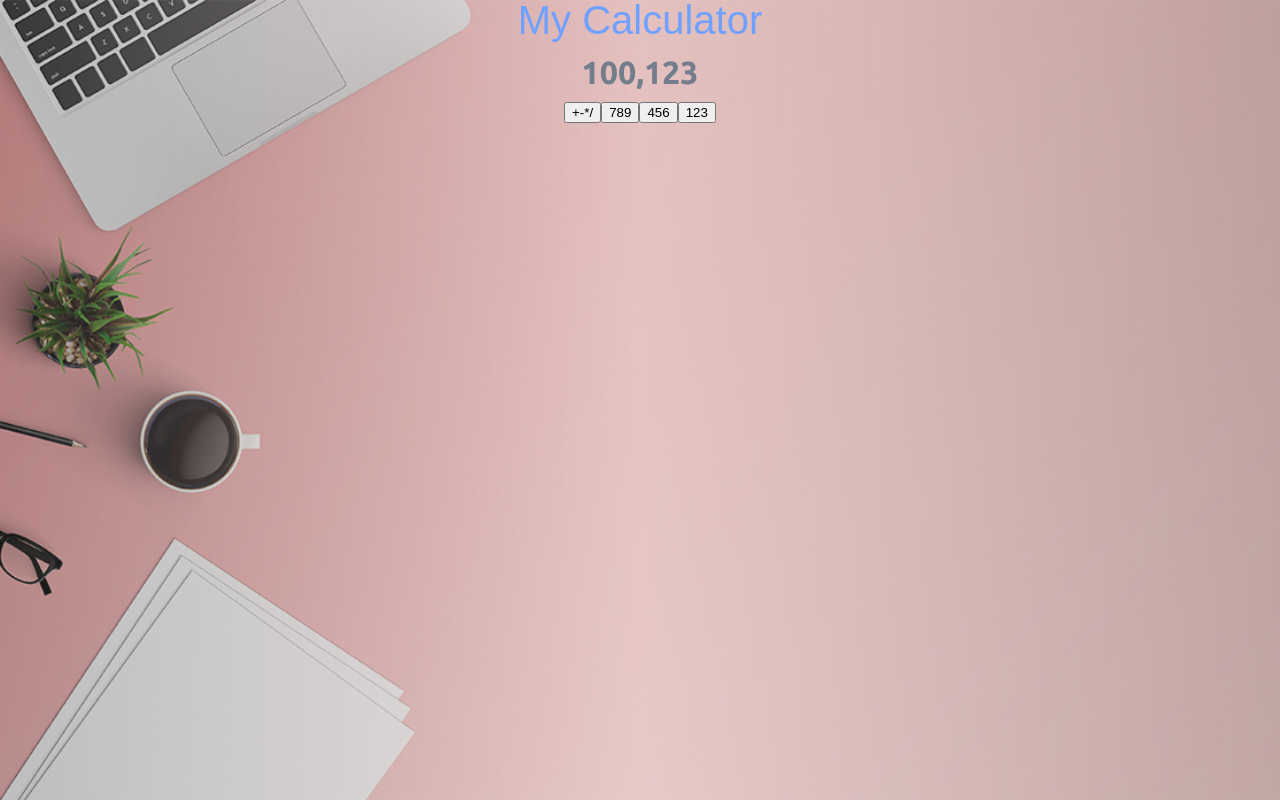
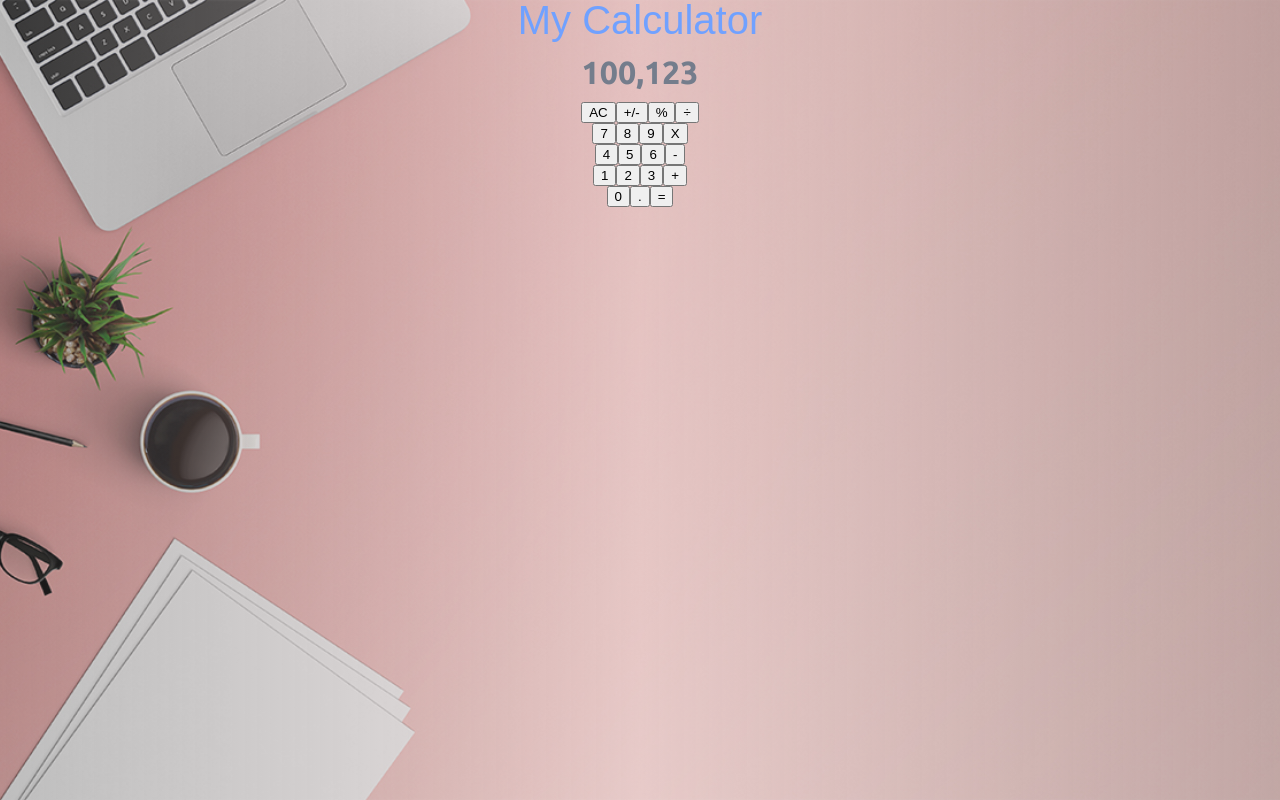
Before and after one commit to kelvin8773/my-calculator, a React (Create React App) app: page / in a window 1280 px wide. Built offline with nearby package versions, Linux system fonts and the light colour scheme; a web font is replaced by a local one.

Commit message:
fix linter errors

```diff
--- a/src/components/App.js
+++ b/src/components/App.js
@@ -4,6 +4,13 @@ import Display from './display';
 import ButtonPanel from './button_panel';
 
 class App extends React.Component {
+  constructor(props) {
+    super(props);
+    this.state = {
+      result: '',
+      history: [],
+    }
+  }
 
   render() {
     return (
--- a/src/components/button.js
+++ b/src/components/button.js
@@ -1,9 +1,9 @@
 import React from 'react';
 
-const Button = ({ value }) => (
+const Button = (props) => (
   <button>
-    {value}
+    {props.value}
   </button>
-)
+);
 
 export default Button;
--- a/src/components/button_panel.js
+++ b/src/components/button_panel.js
@@ -5,17 +5,49 @@ import React from 'react';
 import Button from './button';
 
 class ButtonPanel extends React.Component {
+  constructor(props) {
+    super(props);
+    this.state = {
+      hit: [],
+    }
+  }
   render() {
     return (
       <div className="text-center">
 
-        <Button value='+-*/' />
-        <Button value='789' />
-        <Button value='456' />
-        <Button value='123' />
+        <div>
+          <Button value="AC" />
+          <Button value="+/-" />
+          <Button value="%" />
+          <Button value="÷" />
+        </div>
+        <div>
+          <Button value="7" />
+          <Button value="8" />
+          <Button value="9" />
+          <Button value="X" />
+        </div>
+        <div>
+          <Button value="4" />
+          <Button value="5" />
+          <Button value="6" />
+          <Button value="-" />
+        </div>
+        <div>
+          <Button value="1" />
+          <Button value="2" />
+          <Button value="3" />
+          <Button value="+" />
+        </div>
+        <div>
+          <Button value="0" />
+          <Button value="." />
+          <Button value="=" />
+        </div>
+
 
       </div>
-    )
+    );
   }
 }
 
--- a/src/components/display.js
+++ b/src/components/display.js
@@ -1,9 +1,9 @@
 import React from 'react';
 
-const Display = ({ result }) => (
-  <div id="calculator-display" class="text-center" >
+const Display = (props) => (
+  <div id="calculator-display" className="text-center" >
     <h2>
-      {result}
+      {props.result}
     </h2>
   </div>
 );
```
